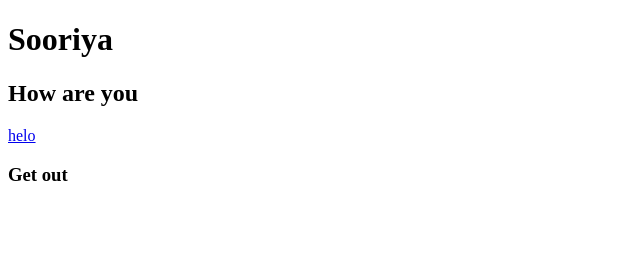
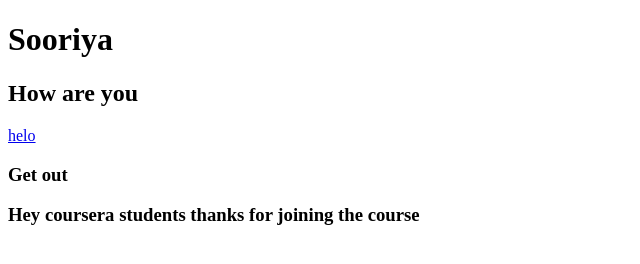
Before and after one commit to dinesh1murali100/angular, a plain HTML site: page index.html in a window 1280 px wide. Shown: the whole page, without its empty margins (0-640 px from the left). Drawn offline with Linux system fonts and the light colour scheme.

Commit message:
Added h3 tag

```diff
--- a/index.html
+++ b/index.html
@@ -13,6 +13,11 @@
 <h2>How are you</h2>
 <a href="helo.html">helo</a>
 <h3>Get out</h3>
+
+<h3>
+    Hey coursera students thanks for joining the course
+</h3>
+
 </body>
 
 </html>
```
